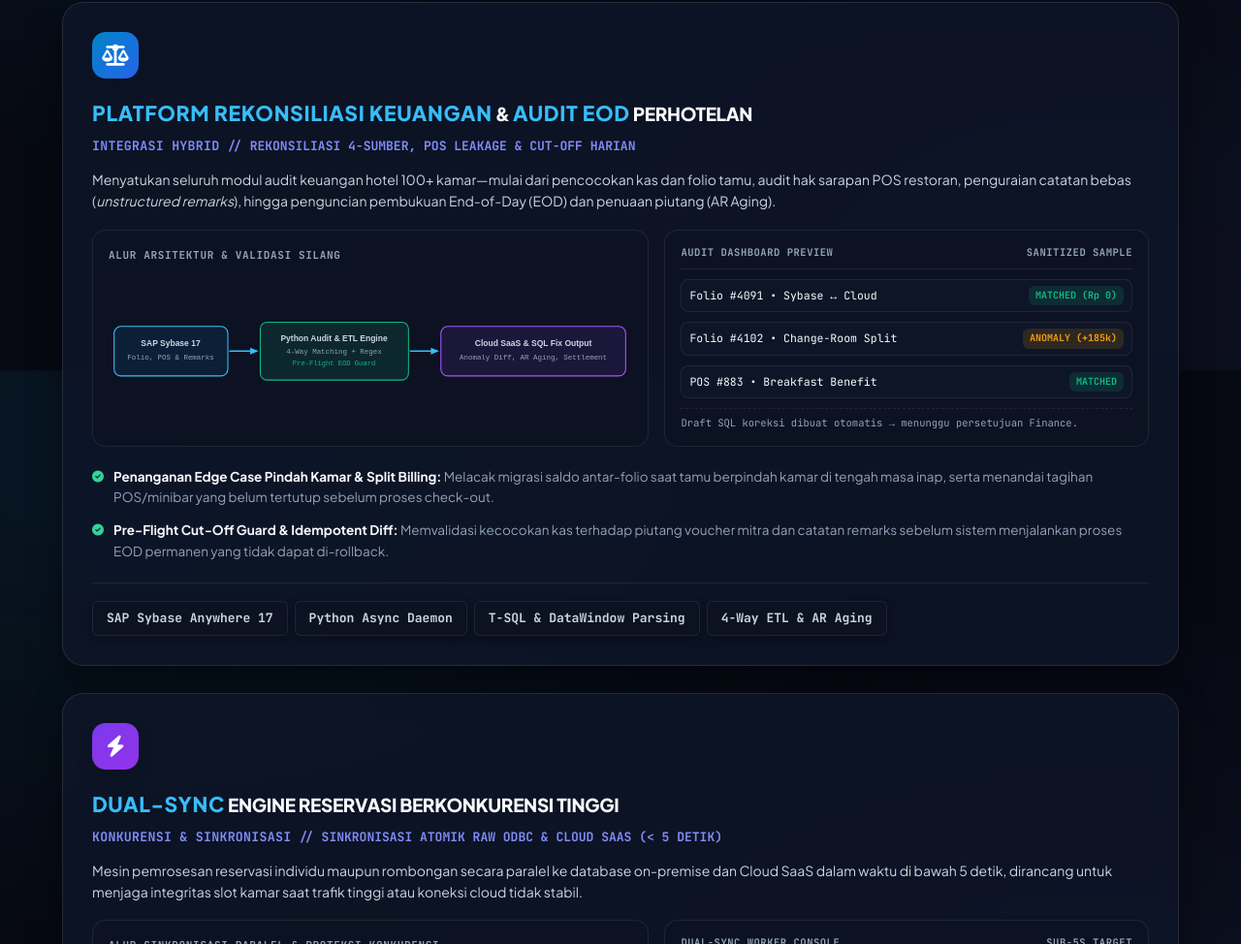
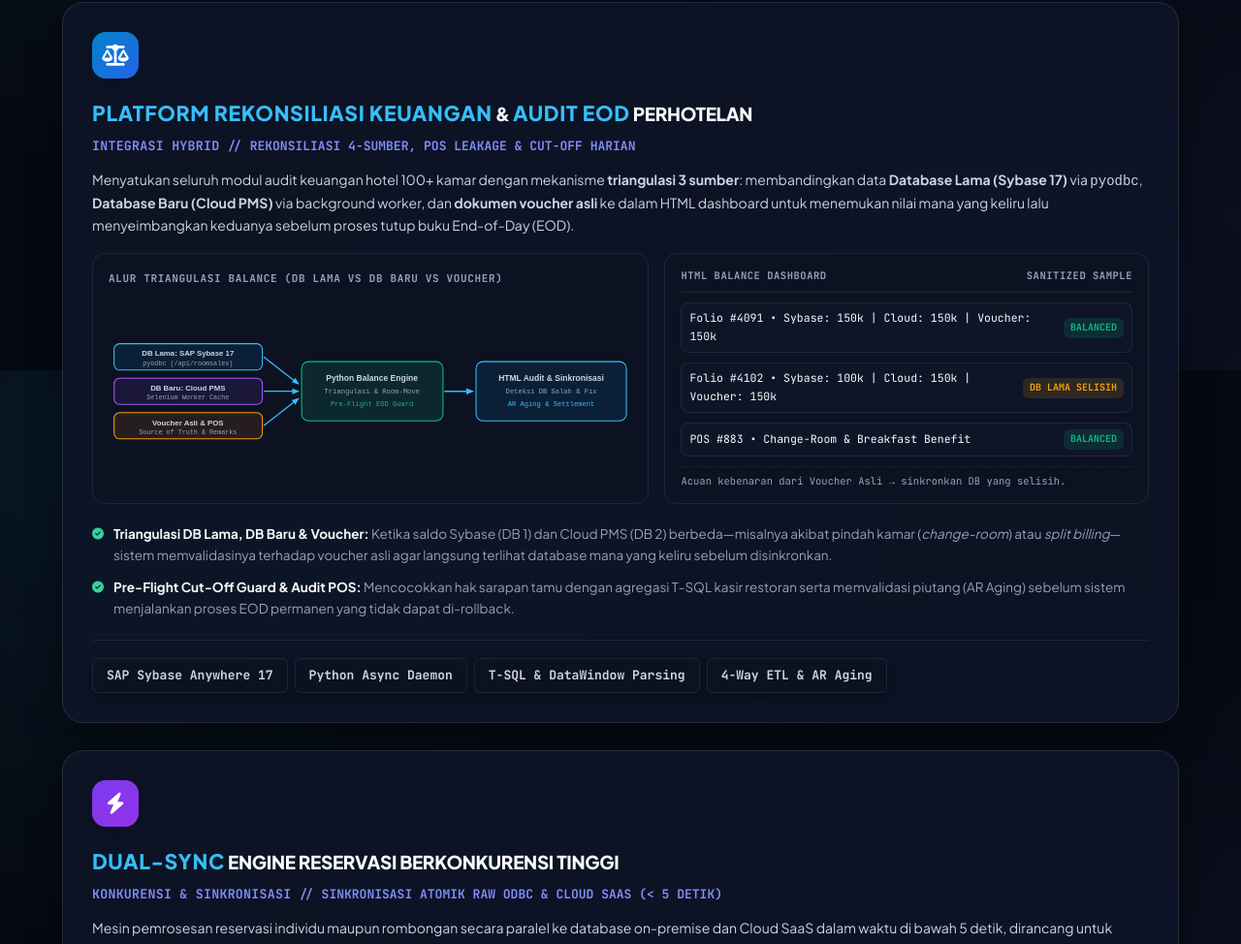
Before and after one commit to arifrijaldin/fullstack-, a plain HTML site: page index.html in a window 1280 px wide. Shown: the part 1218-2192 px from the top of the page at 97% size. Drawn offline with Linux system fonts and the light colour scheme.

Commit message:
feat: depict 3-way Balance triangulation (Sybase vs Cloud PMS vs Voucher) in Case Study 1

```diff
--- a/index.html
+++ b/index.html
@@ -2442,63 +2442,74 @@
                         <h3 class="system-title"><span class="highlight-large">PLATFORM REKONSILIASI KEUANGAN</span> &amp; <span class="highlight-large">AUDIT EOD</span> PERHOTELAN</h3>
                         <div class="system-role"><span class="highlight-medium">INTEGRASI HYBRID</span> // REKONSILIASI 4-SUMBER, POS LEAKAGE &amp; CUT-OFF HARIAN</div>
                         <p class="system-desc">
-                            Menyatukan seluruh modul audit keuangan hotel 100+ kamar—mulai dari pencocokan kas dan folio tamu, audit hak sarapan POS restoran, penguraian catatan bebas (<em>unstructured remarks</em>), hingga penguncian pembukuan End-of-Day (EOD) dan penuaan piutang (AR Aging).
+                            Menyatukan seluruh modul audit keuangan hotel 100+ kamar dengan mekanisme <strong>triangulasi 3 sumber</strong>: membandingkan data <strong>Database Lama (Sybase 17)</strong> via <code>pyodbc</code>, <strong>Database Baru (Cloud PMS)</strong> via background worker, dan <strong>dokumen voucher asli</strong> ke dalam HTML dashboard untuk menemukan nilai mana yang keliru lalu menyeimbangkan keduanya sebelum proses tutup buku End-of-Day (EOD).
                         </p>
 
                         <div class="case-visuals-grid">
                         <div class="arch-diagram-box">
-                            <div class="arch-diagram-label">Alur Arsitektur &amp; Validasi Silang</div>
-                            <svg viewBox="0 0 760 110" width="100%" height="auto" xmlns="http://www.w3.org/2000/svg" role="img" aria-label="Diagram Arsitektur Rekonsiliasi Keuangan">
+                            <div class="arch-diagram-label">Alur Triangulasi Balance (DB Lama vs DB Baru vs Voucher)</div>
+                            <svg viewBox="0 0 760 156" width="100%" height="auto" xmlns="http://www.w3.org/2000/svg" role="img" aria-label="Diagram Triangulasi Balance DB Lama, DB Baru, dan Voucher">
                                 <defs>
                                     <marker id="arrow1" viewBox="0 0 10 10" refX="8" refY="5" markerWidth="6" markerHeight="6" orient="auto-start-reverse">
                                         <path d="M 0 1 L 10 5 L 0 9 z" fill="#38bdf8"/>
                                     </marker>
                                 </defs>
-                                <rect x="8" y="18" width="165" height="72" rx="10" fill="rgba(2,132,199,0.12)" stroke="#38bdf8" stroke-width="1.5"/>
-                                <text x="90" y="47" text-anchor="middle" fill="currentColor" font-size="12" font-weight="700" font-family="sans-serif">SAP Sybase 17</text>
-                                <text x="90" y="66" text-anchor="middle" fill="#94a3b8" font-size="10.5" font-family="monospace">Folio, POS &amp; Remarks</text>
-
-                                <line x1="175" y1="54" x2="215" y2="54" stroke="#38bdf8" stroke-width="2" marker-end="url(#arrow1)"/>
-
-                                <rect x="220" y="12" width="215" height="84" rx="10" fill="rgba(16,185,129,0.12)" stroke="#10b981" stroke-width="1.5"/>
-                                <text x="327" y="40" text-anchor="middle" fill="currentColor" font-size="12" font-weight="700" font-family="sans-serif">Python Audit &amp; ETL Engine</text>
-                                <text x="327" y="58" text-anchor="middle" fill="#94a3b8" font-size="10.5" font-family="monospace">4-Way Matching + Regex</text>
-                                <text x="327" y="75" text-anchor="middle" fill="#10b981" font-size="10" font-family="monospace">Pre-Flight EOD Guard</text>
-
-                                <line x1="437" y1="54" x2="477" y2="54" stroke="#38bdf8" stroke-width="2" marker-end="url(#arrow1)"/>
-
-                                <rect x="482" y="18" width="268" height="72" rx="10" fill="rgba(124,58,237,0.12)" stroke="#a855f7" stroke-width="1.5"/>
-                                <text x="616" y="47" text-anchor="middle" fill="currentColor" font-size="12" font-weight="700" font-family="sans-serif">Cloud SaaS &amp; SQL Fix Output</text>
-                                <text x="616" y="66" text-anchor="middle" fill="#94a3b8" font-size="10.5" font-family="monospace">Anomaly Diff, AR Aging, Settlement</text>
+                                <rect x="8" y="8" width="215" height="38" rx="8" fill="rgba(2,132,199,0.12)" stroke="#38bdf8" stroke-width="1.5"/>
+                                <text x="115" y="26" text-anchor="middle" fill="currentColor" font-size="11" font-weight="700" font-family="sans-serif">DB Lama: SAP Sybase 17</text>
+                                <text x="115" y="39" text-anchor="middle" fill="#94a3b8" font-size="9.5" font-family="monospace">pyodbc (/api/roomsales)</text>
+
+                                <rect x="8" y="58" width="215" height="38" rx="8" fill="rgba(124,58,237,0.12)" stroke="#a855f7" stroke-width="1.5"/>
+                                <text x="115" y="76" text-anchor="middle" fill="currentColor" font-size="11" font-weight="700" font-family="sans-serif">DB Baru: Cloud PMS</text>
+                                <text x="115" y="89" text-anchor="middle" fill="#94a3b8" font-size="9.5" font-family="monospace">Selenium Worker Cache</text>
+
+                                <rect x="8" y="108" width="215" height="38" rx="8" fill="rgba(217,119,6,0.12)" stroke="#f59e0b" stroke-width="1.5"/>
+                                <text x="115" y="126" text-anchor="middle" fill="currentColor" font-size="11" font-weight="700" font-family="sans-serif">Voucher Asli &amp; POS</text>
+                                <text x="115" y="139" text-anchor="middle" fill="#94a3b8" font-size="9.5" font-family="monospace">Source of Truth &amp; Remarks</text>
+
+                                <line x1="225" y1="27" x2="275" y2="66" stroke="#38bdf8" stroke-width="1.8" marker-end="url(#arrow1)"/>
+                                <line x1="225" y1="77" x2="275" y2="77" stroke="#38bdf8" stroke-width="1.8" marker-end="url(#arrow1)"/>
+                                <line x1="225" y1="127" x2="275" y2="88" stroke="#38bdf8" stroke-width="1.8" marker-end="url(#arrow1)"/>
+
+                                <rect x="280" y="34" width="205" height="86" rx="10" fill="rgba(16,185,129,0.12)" stroke="#10b981" stroke-width="1.5"/>
+                                <text x="382" y="62" text-anchor="middle" fill="currentColor" font-size="12" font-weight="700" font-family="sans-serif">Python Balance Engine</text>
+                                <text x="382" y="80" text-anchor="middle" fill="#94a3b8" font-size="10" font-family="monospace">Triangulasi &amp; Room-Move</text>
+                                <text x="382" y="98" text-anchor="middle" fill="#10b981" font-size="10" font-family="monospace">Pre-Flight EOD Guard</text>
+
+                                <line x1="487" y1="77" x2="528" y2="77" stroke="#38bdf8" stroke-width="2" marker-end="url(#arrow1)"/>
+
+                                <rect x="533" y="34" width="218" height="86" rx="10" fill="rgba(2,132,199,0.12)" stroke="#38bdf8" stroke-width="1.5"/>
+                                <text x="642" y="62" text-anchor="middle" fill="currentColor" font-size="12" font-weight="700" font-family="sans-serif">HTML Audit &amp; Sinkronisasi</text>
+                                <text x="642" y="80" text-anchor="middle" fill="#94a3b8" font-size="10" font-family="monospace">Deteksi DB Salah &amp; Fix</text>
+                                <text x="642" y="98" text-anchor="middle" fill="#38bdf8" font-size="10" font-family="monospace">AR Aging &amp; Settlement</text>
                             </svg>
                         </div>
 
-                        <div class="mockup-panel" aria-label="Pratinjau Dashboard Audit">
+                        <div class="mockup-panel" aria-label="Pratinjau Dashboard Balance">
                             <div class="mockup-head">
-                                <span>Audit Dashboard Preview</span>
+                                <span>HTML Balance Dashboard</span>
                                 <span>Sanitized Sample</span>
                             </div>
                             <div class="mockup-row">
-                                <span>Folio #4091 &bull; Sybase &harr; Cloud</span>
-                                <span class="mockup-pill-ok">MATCHED (Rp 0)</span>
+                                <span>Folio #4091 &bull; Sybase: 150k | Cloud: 150k | Voucher: 150k</span>
+                                <span class="mockup-pill-ok">BALANCED</span>
                             </div>
                             <div class="mockup-row">
-                                <span>Folio #4102 &bull; Change-Room Split</span>
-                                <span class="mockup-pill-warn">ANOMALY (+185k)</span>
+                                <span>Folio #4102 &bull; Sybase: 100k | Cloud: 150k | Voucher: 150k</span>
+                                <span class="mockup-pill-warn">DB LAMA SELISIH</span>
                             </div>
                             <div class="mockup-row">
-                                <span>POS #883 &bull; Breakfast Benefit</span>
-                                <span class="mockup-pill-ok">MATCHED</span>
+                                <span>POS #883 &bull; Change-Room &amp; Breakfast Benefit</span>
+                                <span class="mockup-pill-ok">BALANCED</span>
                             </div>
                             <div class="mockup-foot">
-                                Draft SQL koreksi dibuat otomatis &rarr; menunggu persetujuan Finance.
+                                Acuan kebenaran dari Voucher Asli &rarr; sinkronkan DB yang selisih.
                             </div>
                         </div>
                         </div>
 
                         <ul class="system-highlights">
-                            <li><i class="fa-solid fa-circle-check"></i> <strong>Penanganan Edge Case Pindah Kamar &amp; Split Billing:</strong> Melacak migrasi saldo antar-folio saat tamu berpindah kamar di tengah masa inap, serta menandai tagihan POS/minibar yang belum tertutup sebelum proses check-out.</li>
-                            <li><i class="fa-solid fa-circle-check"></i> <strong>Pre-Flight Cut-Off Guard &amp; Idempotent Diff:</strong> Memvalidasi kecocokan kas terhadap piutang voucher mitra dan catatan remarks sebelum sistem menjalankan proses EOD permanen yang tidak dapat di-rollback.</li>
+                            <li><i class="fa-solid fa-circle-check"></i> <strong>Triangulasi DB Lama, DB Baru &amp; Voucher:</strong> Ketika saldo Sybase (DB 1) dan Cloud PMS (DB 2) berbeda—misalnya akibat pindah kamar (<em>change-room</em>) atau <em>split billing</em>—sistem memvalidasinya terhadap voucher asli agar langsung terlihat database mana yang keliru sebelum disinkronkan.</li>
+                            <li><i class="fa-solid fa-circle-check"></i> <strong>Pre-Flight Cut-Off Guard &amp; Audit POS:</strong> Mencocokkan hak sarapan tamu dengan agregasi T-SQL kasir restoran serta memvalidasi piutang (AR Aging) sebelum sistem menjalankan proses EOD permanen yang tidak dapat di-rollback.</li>
                         </ul>
                     </div>
                     <div class="tech-tags">
```
